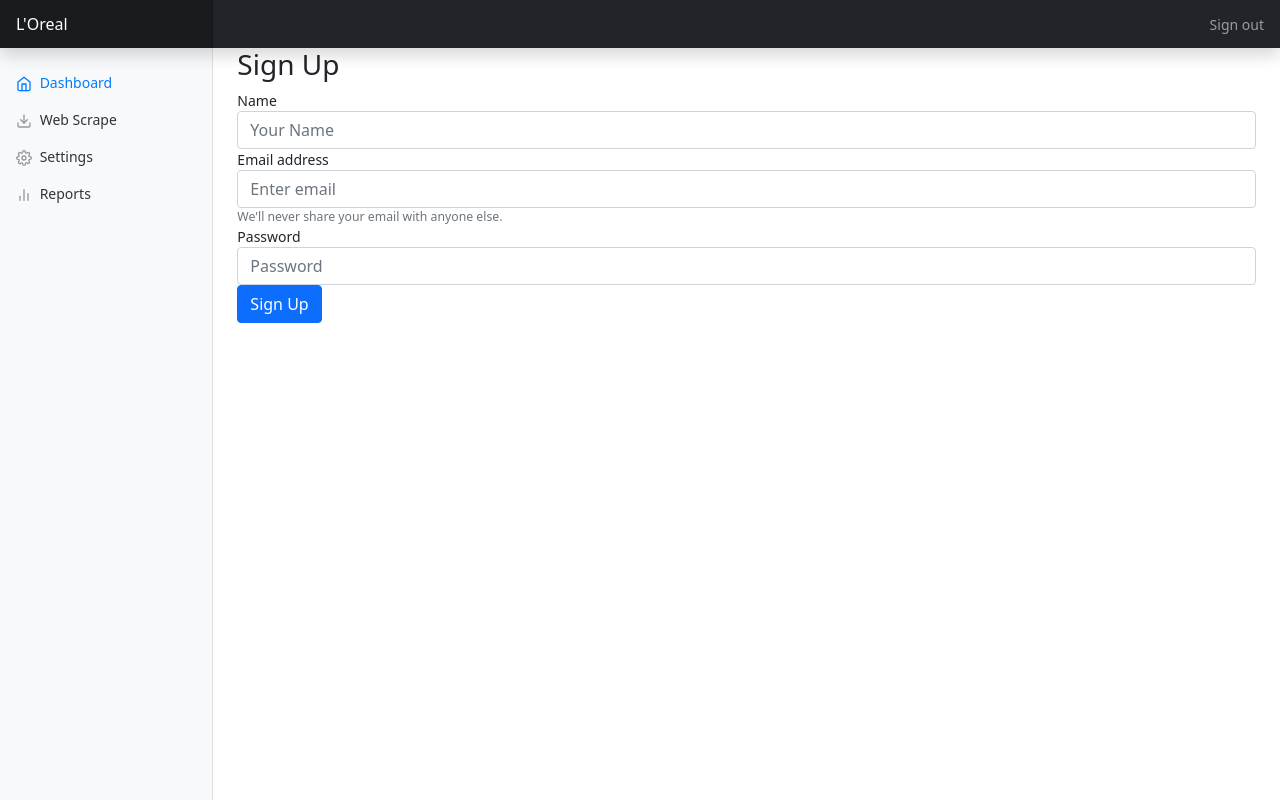
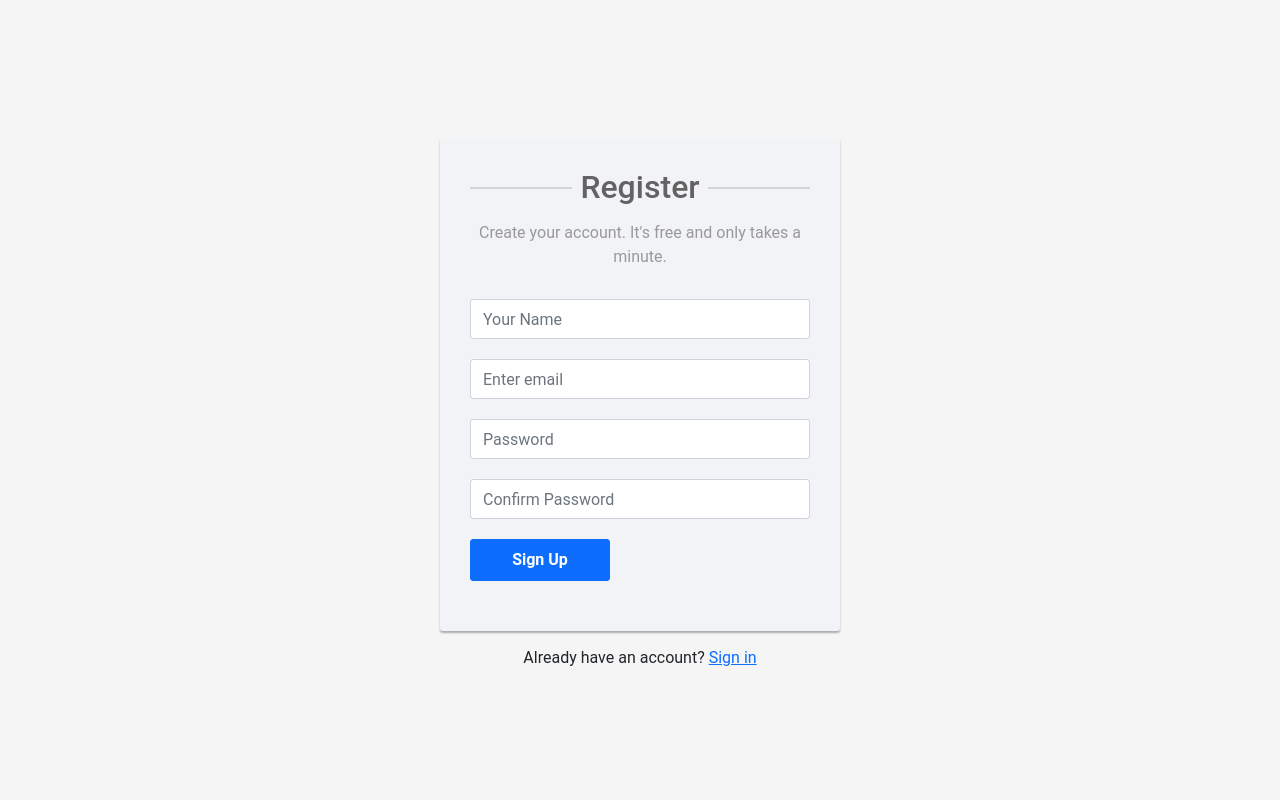
Before and after one commit to MasqueCrow/webscrap-website, a Flask app: page /signup in a window 1280 px wide. Run offline with Flask 2, Linux system fonts and the light colour scheme; some libraries are stand-ins or nearby versions.

Commit message:
Add authorisation feature
-Add signup feature
-Add login feature
-Redesign signup and login pages
-Include client-server validation

```diff
--- a/application.py
+++ b/application.py
@@ -22,18 +22,20 @@ app.register_blueprint(model_blueprint)
 from flask_login import LoginManager
 from model import User
 
-'''
+
 login_manager = LoginManager()
 login_manager.login_view = 'auth.login'
 login_manager.init_app(app)
 
 #A user loader tells Flask-Login how to find a specific user from the ID that is stored in their session cookie
-#@login_manager.user_loader
+@login_manager.user_loader
 def load_user(user_id):
     # since the user_id is just the primary key of our user table, use it in the query for the user
     return User.query.get(int(user_id))
-'''
 
-@app.route('/')
+from flask_login import login_required, current_user
+
+@app.route('/dashboard')
+@login_required
 def index():
-    return render_template("index.html")
+    return render_template("dashboard.html",name = current_user.name)
--- a/auth.py
+++ b/auth.py
@@ -1,4 +1,5 @@
 from flask import Blueprint,render_template,redirect, url_for, request,flash
+from flask_login import login_user,logout_user,login_required
 from werkzeug.security import generate_password_hash, check_password_hash
 from model import User
 from model import db
@@ -27,7 +28,26 @@ def signup_post():
 
     return redirect(url_for('auth.login'))
 
-@auth.route('/login')
+@auth.route('/login',methods=['POST'])
+def login_post():
+    email = request.form.get('email')
+    password = request.form.get('password')
+    remember = True if request.form.get('remember') else False
+
+    user = User.query.filter_by(email=email).first()
+
+    #check if user actually exists
+    #take the user-supplied password, harsh it, and compare it to hashed password in database
+    if not user or not check_password_hash(user.password,password):
+        flash('Please check your login details and try again.')
+        #if user doesn't exist or incorrect password,reload page
+        return redirect(url_for('auth.login'))
+
+    #if the above check passes, then we know user has right credentials
+    login_user(user,remember=remember)
+    return redirect(url_for('index'))
+
+@auth.route('/')
 def login():
     return render_template('login.html')
 
@@ -36,5 +56,7 @@ def signup():
     return render_template('signup.html')
 
 @auth.route('/logout')
+@login_required
 def logout():
-    return 'Logout'
+    logout_user()
+    return redirect(url_for('auth.login'))
--- a/static/dashboard.css
+++ b/static/dashboard.css
@@ -14,6 +14,11 @@
 
 body {
   font-size: .875rem;
+}
+
+.navtext{
+  color:white;
+  font-size:21px;
 }
 
 .feather {
@@ -91,7 +96,6 @@ body {
 .navbar-brand {
   padding-top: .75rem;
   padding-bottom: .75rem;
-  font-size: 1rem;
   background-color: rgba(0, 0, 0, .25);
   box-shadow: inset -1px 0 0 rgba(0, 0, 0, .25);
 }
--- /dev/null
+++ b/static/signup.css
@@ -0,0 +1,86 @@
+body {
+  background-color: #f5f5f5;
+  font-family: 'Roboto', sans-serif;
+}
+  .form-control{
+  height: 40px;
+  box-shadow: none;
+  color:#63738a;
+}
+.form-control:focus{
+  border-color: #5cb85c;
+}
+  .form-control, .btn{
+      border-radius: 3px;
+  }
+.signup-form{
+  width: 400px;
+  margin: 0 auto;
+  padding: 30px 0;
+}
+.signup-form h2{
+  color: #636363;
+      margin: 0 0 15px;
+  position: relative;
+  text-align: center;
+  }
+.signup-form h2:before, .signup-form h2:after{
+  content: "";
+  height: 2px;
+  width: 30%;
+  background: #d4d4d4;
+  position: absolute;
+  top: 50%;
+  z-index: 2;
+}
+.signup-form h2:before{
+  left: 0;
+}
+.signup-form h2:after{
+  right: 0;
+}
+  .signup-form .hint-text{
+  color: #999;
+  margin-bottom: 30px;
+  text-align: center;
+}
+  .signup-form form{
+  color: #999;
+  border-radius: 3px;
+  margin-top:27%;
+  margin-bottom: 15px;
+  background: #f2f3f7;
+  box-shadow: 0px 2px 2px rgba(0, 0, 0, 0.3);
+  padding: 30px;
+  }
+.signup-form .form-group{
+  margin-bottom: 20px;
+}
+.signup-form input[type="checkbox"]{
+  margin-top: 3px;
+}
+.signup-form .btn{
+      font-size: 16px;
+      font-weight: bold;
+  min-width: 140px;
+      outline: none !important;
+  }
+.signup-form .row div:first-child{
+  padding-right: 10px;
+}
+.signup-form .row div:last-child{
+  padding-left: 10px;
+}
+  .signup-form a{
+  text-decoration: underline;
+}
+  .signup-form a:hover{
+  text-decoration: none;
+}
+.signup-form form a{
+  color: #5cb85c;
+  text-decoration: none;
+}
+.signup-form form a:hover{
+  text-decoration: underline;
+}
--- a/templates/base.html
+++ b/templates/base.html
@@ -12,9 +12,10 @@
         <span class="navbar-toggler-icon"></span>
       </button>
 
-      <ul class="navbar-nav px-3">
-        <li class="nav-item text-nowrap">
-          <a class="nav-link" href="#">Sign out</a>
+      <ul  class="navbar-nav px-3 d-flex flex-row">
+        <li class="p-2 navtext">Welcome, {{name}}</li>
+        <li class="p-2 navtext">
+          <a style="text-decoration:none;" href="{{ url_for('auth.login') }}">Sign out</a>
         </li>
       </ul>
     </nav>
--- a/templates/index.html
+++ b/templates/dashboard.html
@@ -1,5 +1,5 @@
 {% extends 'base.html' %}
 
 {% block content %}
-
+<h1 class='title'> Dashboard </h1>
 {% endblock %}
--- a/templates/signup.html
+++ b/templates/signup.html
@@ -1,34 +1,34 @@
-{% extends 'base.html' %}
+<!DOCTYPE html>
+<html lang="en" dir="ltr">
+  <head>
+    <meta charset="utf-8">
+    <link href="../static/bootstrap.min.css" rel="stylesheet">
+    <link rel="stylesheet" href="../static/signup.css">
+  </head>
+  <body>
+    <div class="signup-form">
+        <form class="needs-validation" method="POST" action="/signup">
+    		<h2>Register</h2>
+    		<p class="hint-text">Create your account. It's free and only takes a minute.</p>
+            <div class="form-group">
+    				      <div class="col-xs-6"><input type="text" class="form-control" name="name" placeholder="Your Name" required></div>
+            </div>
 
-{% block content %}
-<div class="col-md-9 ms-sm-auto col-lg-10 px-md-4">
-    <h3 class="title">Sign Up</h3>
-    <!--Flash message -->
-    {% with messages = get_flashed_messages() %}
-    {% if messages %}
-      <div class="alert alert-warning" role="alert">
-          {{ messages[0] }}. Go to <a href="{{ url_for('auth.login')}}">login page</a>.
-      </div>
-    {% endif %}
-    {% endwith %}
-      <form method="POST" action="/signup">
             <div class="form-group">
-          <label for="name">Name</label>
-          <input type="name" class="form-control" name="name" placeholder="Your Name">
+            	    <input type="email" pattern="[a-z0-9._%+-]+@[a-z0-9.-]+\.[a-z]{2,}$" class="form-control" name="email" aria-describedby="emailHelp" placeholder="Enter email" required >
             </div>
     		<div class="form-group">
-          <label for="exampleInputEmail1">Email address</label>
-          <input type="email" class="form-control" name="email" aria-describedby="emailHelp" placeholder="Enter email">
-          <small id="emailHelp" class="form-text text-muted">We'll never share your email with anyone else.</small>
+              <input type="password" id="inputPassword" class="form-control" name='name' placeholder="Password" data-minlength="6" pattern="^\S{6,}$" onchange="this.setCustomValidity(this.validity.patternMismatch ? 'Must have at least 6 characters' : ''); if(this.checkValidity()) form.password_two.pattern = this.value;" required>
         </div>
     		<div class="form-group">
-          <label for="exampleInputPassword1">Password</label>
-          <input type="password" class="form-control" name='name' placeholder="Password">
+                <input type="password" id="inputPasswordConfirm" class="form-control" name="confirm_password" pattern="^\S{6,}$" onchange="this.setCustomValidity(this.validity.patternMismatch ? 'Password do not match' : '');" placeholder="Confirm Password" required>
         </div>
 
-        <button type="submit" class="btn btn-primary">Sign Up</button>
+    		<div class="form-group">
+             <button type="submit" class="btn btn-primary btn-lg btn-block">Sign Up</button>
+        </div>
         </form>
+    	<div class="text-center">Already have an account? <a href="{{ url_for('auth.login') }}">Sign in</a></div>
     </div>
-
-
-{% endblock %}
+  </body>
+</html>
```
Also changed, not shown: static/login.css (added, +30 -0 lines), templates/login.html (+36 -26 lines), static/bootstrap.min.css, static/img/Logo.png (added), static/img/Loreal-Logo.jpg (added). Lines whose indentation alone changed are shown as unchanged.
